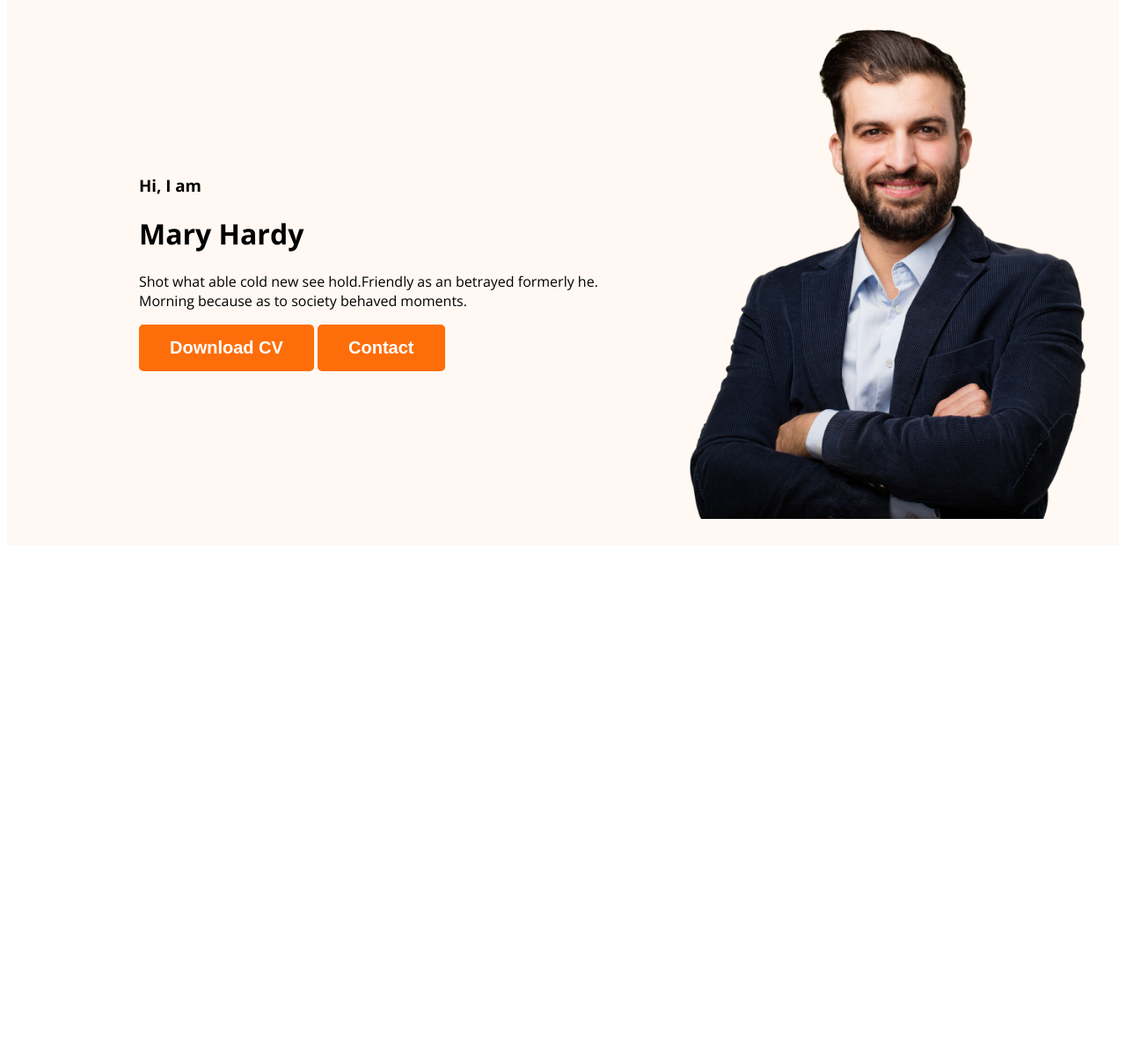
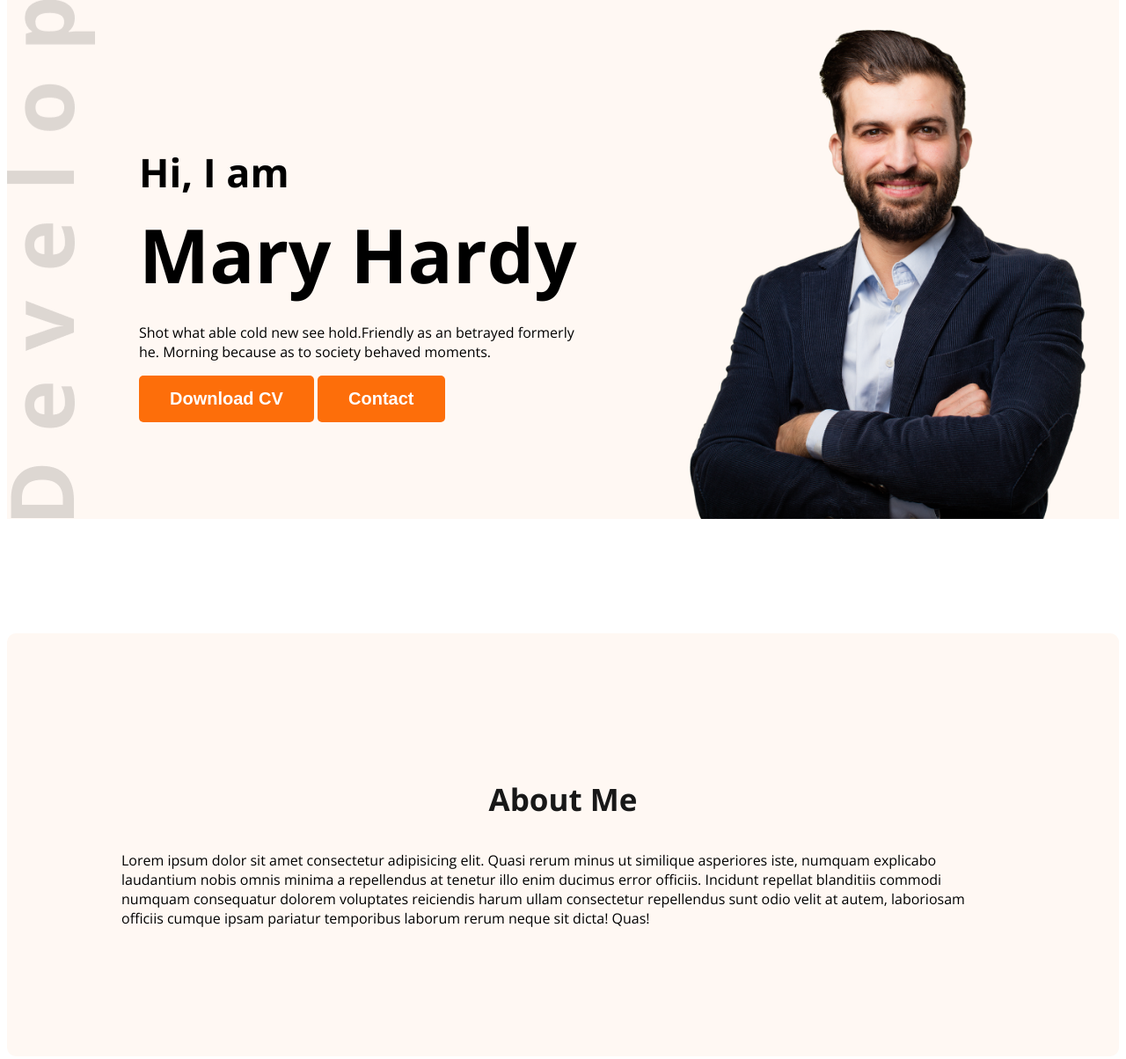
Before and after one commit to pavel875/developer-portfolio, a plain HTML site: page index.html in a window 1280 px wide. Shown: the part 178-1382 px from the top of the page at 88% size. Before the commit the page ends 806 px from the top, so only its background shows below. Drawn offline with nearby package versions, Linux system fonts and the light colour scheme.

Commit message:
doing the about section

```diff
--- a/Styles/portfolio.css
+++ b/Styles/portfolio.css
@@ -13,6 +13,17 @@ font-family: 'Open Sans', sans-serif;
     font-size: 20px;
     font-weight: 700;
     padding: 15px 35px;
+}
+.section_title{
+    color: #181818;
+    font-size: 35px;
+    text-align: center;
+    font-weight: 700;
+}
+.section_discription{
+    color: #757575;
+    text-align: center;
+    font-size: 18px;
 }
 /* Nav related css */
 nav {
@@ -41,14 +52,48 @@ nav a{
 /* Header related style */
 .header{
     background-color: #FFF8F3;
+    background-image: url('../images/header_bg.png');
+    background-repeat: no-repeat;
+    background-position: bottom right;
+    background-image: url('../images/developer.png');
+    background-repeat: no-repeat;
+    background-position: bottom left;
+
 }
 
 .banner{
-    padding: 30px 30px 30px 150px;
+    padding: 30px 30px 0px 150px;
     display: flex;
     align-items: center;
+    justify-content: space-between;
+}
+.banner_content{
+    max-width: 500px;
 }
 .banner .profile_pic{
     width: 500px;
 
 }
+
+.banner_greeting{
+    font-size: 45px;
+    margin-bottom: 0px;
+}
+.banner_title{
+    font-size: 85px;
+    font-weight: 700;
+    margin-top: 5px;
+    margin-bottom: 20px;
+
+}
+.banner_discription{
+    margin-top: 0px;
+}
+/* Main section style */
+.about{
+    padding: 130px;
+    border-radius: 10px;
+    background: #FFF8F3;
+    margin: 130px 0px;
+
+}
--- a/index.html
+++ b/index.html
@@ -23,7 +23,7 @@
             <div class="banner_content">
                 <h3 class="banner_greeting">Hi, I am</h3>
                 <h1 class="banner_title">Mary Hardy</h1>
-                <p>Shot what able cold new see hold.Friendly as an betrayed formerly he. Morning because as to society behaved moments.</p>
+                <p class="banner_discription">Shot what able cold new see hold.Friendly as an betrayed formerly he. Morning because as to society behaved moments.</p>
                 <button class="btn_primary">Download CV</button>
                 <button class="btn_primary">Contact</button>
             </div>
@@ -32,7 +32,10 @@
 
     </header>
     <main>
-
+            <section class="about">
+                <h3 class="section_title">About Me</h3>
+                <p class="section_description">Lorem ipsum dolor sit amet consectetur adipisicing elit. Quasi rerum minus ut similique asperiores iste, numquam explicabo laudantium nobis omnis minima a repellendus at tenetur illo enim ducimus error officiis. Incidunt repellat blanditiis commodi numquam consequatur dolorem voluptates reiciendis harum ullam consectetur repellendus sunt odio velit at autem, laboriosam officiis cumque ipsam pariatur temporibus laborum rerum neque sit dicta! Quas!</p>
+            </section>
     </main>
     <footer>
 
```
Also changed, not shown: 1 other file.
